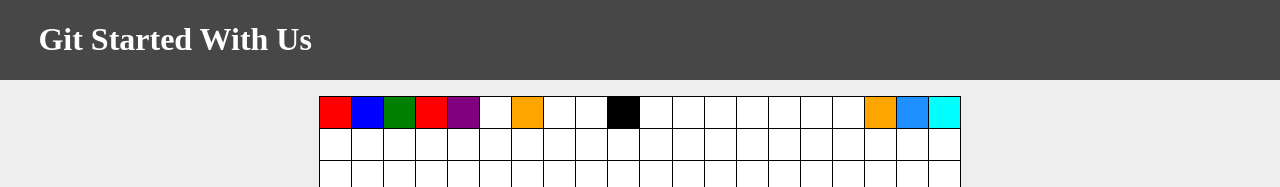
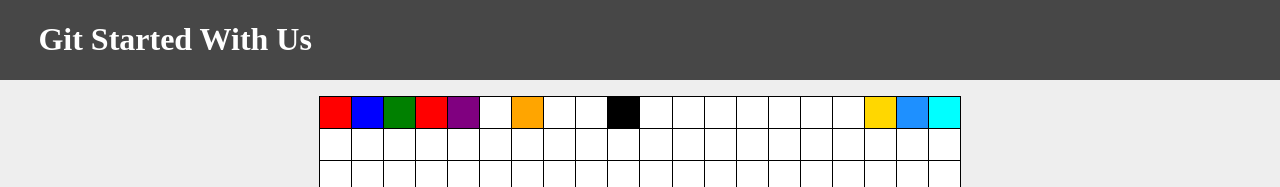
Before and after one commit to sonali2425singh-byte/GitStartedWithUs, a plain HTML site: page index.html in a window 1280 px wide. Shown: the top 187 px of the page. Drawn offline with Linux system fonts and the light colour scheme.

Commit message:
18_Aditya

```diff
--- a/style.css
+++ b/style.css
@@ -101,7 +101,7 @@
     background-color:beige;
 }
 #pixel-art-container .cell:nth-child(18) {
-    background-color: orange;
+    background-color: gold;
 }
 /* test */
 /* Add more colors for other cells as needed */
```
